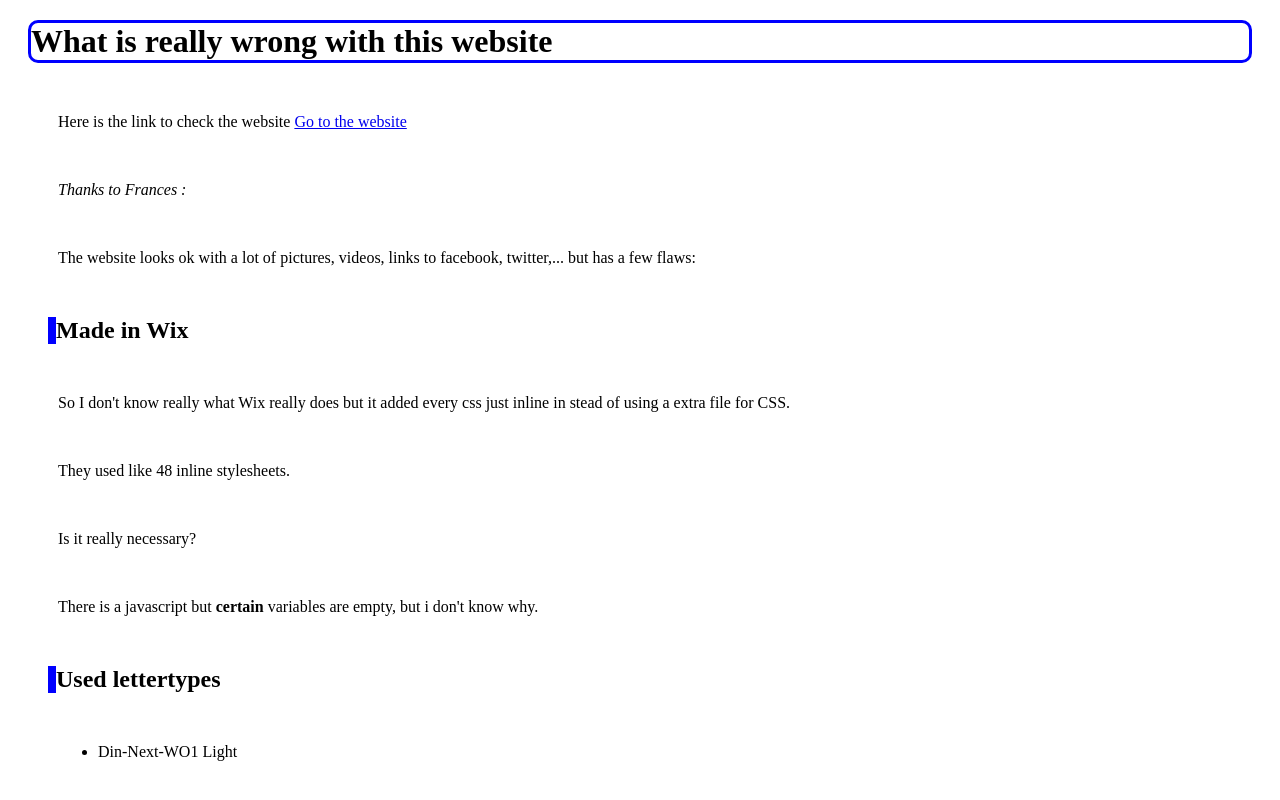
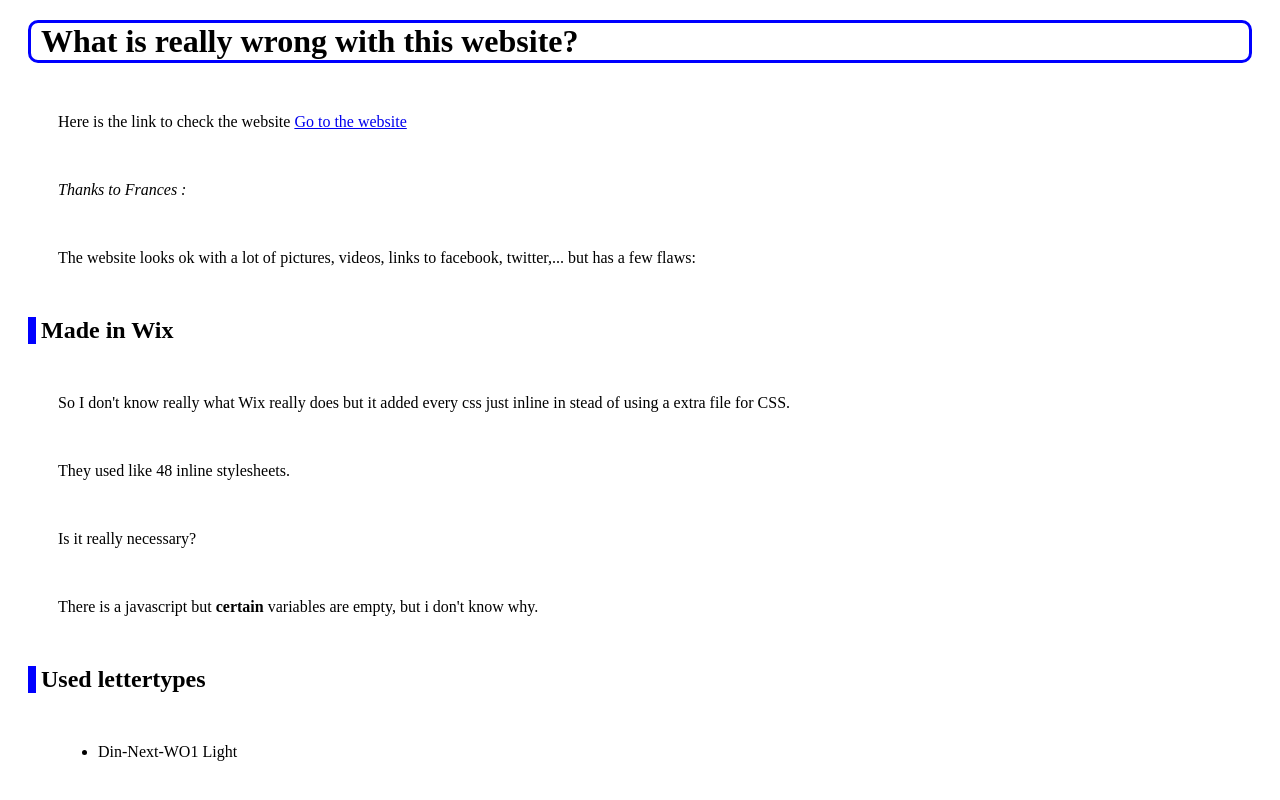
Before and after one commit to pablodezutter/markdown-to-html, a plain HTML site: page index.html in a window 1280 px wide. Shown: the top 800 px of the page. Drawn offline with Linux system fonts and the light colour scheme.

Commit message:
last changes

```diff
--- a/index.html
+++ b/index.html
@@ -4,7 +4,7 @@
 <title></title>
 </head>
 <body>
-<h1> What is really wrong with this website</h1>
+<h1> What is really wrong with this website?</h1>
 <p>Here is the link to check the website <a href ="http://www.specialequest.org">Go to the website</a> </p>
 <p><i>Thanks to Frances :</i></p>
 <p>The website looks ok with a lot of pictures, videos, links to facebook, twitter,... but has a few flaws:</p>
--- a/mystyle.css
+++ b/mystyle.css
@@ -4,10 +4,12 @@ h1 {color:black;
   border-color: blue;
   border-style: solid;
 border-radius: 10px;
+padding-left: 10px;
 }
 h2 {color: black;
-margin: 40px;
-border-left: 8px solid blue
+margin: 20px;
+border-left: 8px solid blue;
+padding-left: 5px;
 }
 p {color: black;
 margin: 50px;
```
